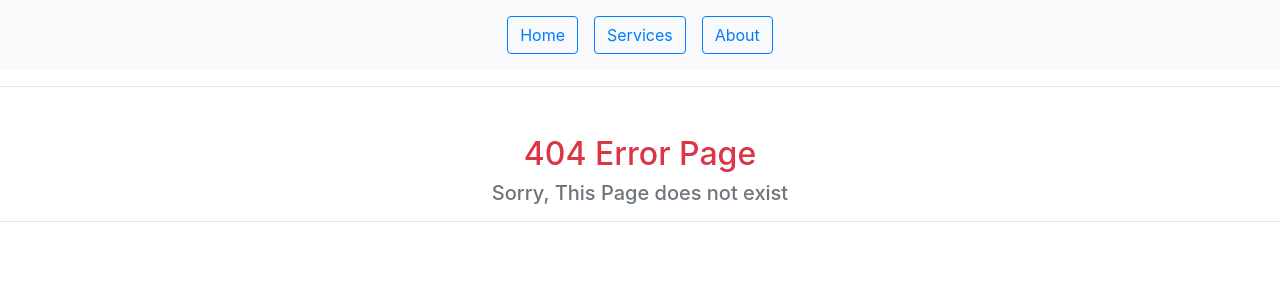
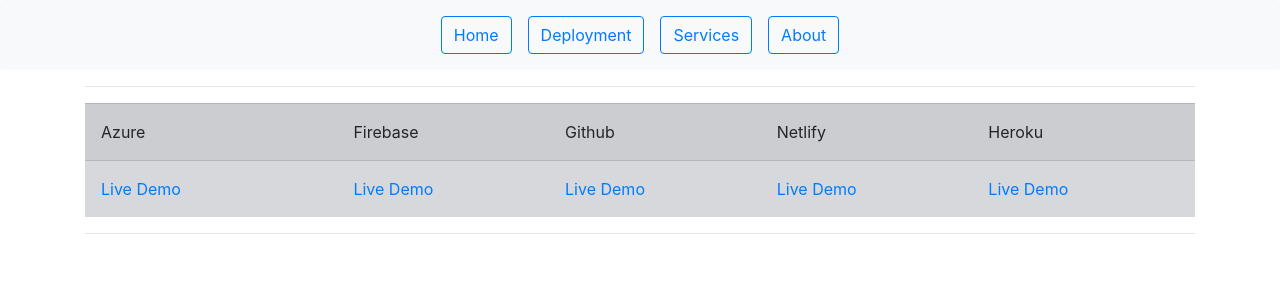
Before and after one commit to hardik6869/ReactJS, a React app: page /deployment in a window 1280 px wide. Before the commit this address had no page. Shown: the top 300 px of the page. Built offline with nearby package versions, Linux system fonts and the light colour scheme.

Commit message:
Added Deployment File

```diff
--- a/src/App.tsx
+++ b/src/App.tsx
@@ -4,6 +4,7 @@ import About from './components/User/About';
 import Home from './components/User/Home';
 import Services from './components/User/Services';
 import Error from './components/User/Error Page/Error';
+import Deployment from './components/User/Deployment';
 
 function App() {
     return (
@@ -12,6 +13,11 @@ function App() {
                 <nav className="navbar navbar-dark bg-light d-flex justify-content-center rounded">
                     <Link to={'/'} className="btn btn-outline-primary m-2">
                         Home
+                    </Link>
+                    <Link
+                        to={'/deployment'}
+                        className="btn btn-outline-primary m-2">
+                        Deployment
                     </Link>
                     <Link
                         to={'/services'}
@@ -26,6 +32,7 @@ function App() {
                 <Routes>
                     <Route path="/" element={<Home />} />
                     <Route path="/services" element={<Services />} />
+                    <Route path="/deployment" element={<Deployment />} />
                     <Route path="/about" element={<About />} />
                     <Route path="*" element={<Error />} />
                 </Routes>
--- /dev/null
+++ b/src/components/User/Deployment.tsx
@@ -0,0 +1,53 @@
+import React from 'react';
+import {Link} from 'react-router-dom';
+
+function Deployment() {
+    return (
+        <>
+            <div className="container">
+                <hr />
+                <table className="table table-striped table-secondary">
+                    <tbody>
+                        <tr>
+                            <td className="p-3">Azure</td>
+                            <td>Firebase</td>
+                            <td>Github</td>
+                            <td>Netlify</td>
+                            <td>Heroku</td>
+                        </tr>
+                        <tr>
+                            <td className="p-3">
+                                <a href="https://react-deployment-app.azurewebsites.net/">
+                                    Live Demo
+                                </a>
+                            </td>
+                            <td>
+                                <a href="https://react-deployment-app.firebaseapp.com/">
+                                    Live Demo
+                                </a>
+                            </td>
+                            <td>
+                                <a href="https://hardik6869.github.io/React-Deploy-App/">
+                                    Live Demo
+                                </a>
+                            </td>
+                            <td>
+                                <a href="https://react-deployment-p7.netlify.app/">
+                                    Live Demo
+                                </a>
+                            </td>
+                            <td>
+                                <a href="https://create-deployment-app-p7.herokuapp.com/">
+                                    Live Demo
+                                </a>
+                            </td>
+                        </tr>
+                    </tbody>
+                </table>
+                <hr />
+            </div>
+        </>
+    );
+}
+
+export default Deployment;
```
